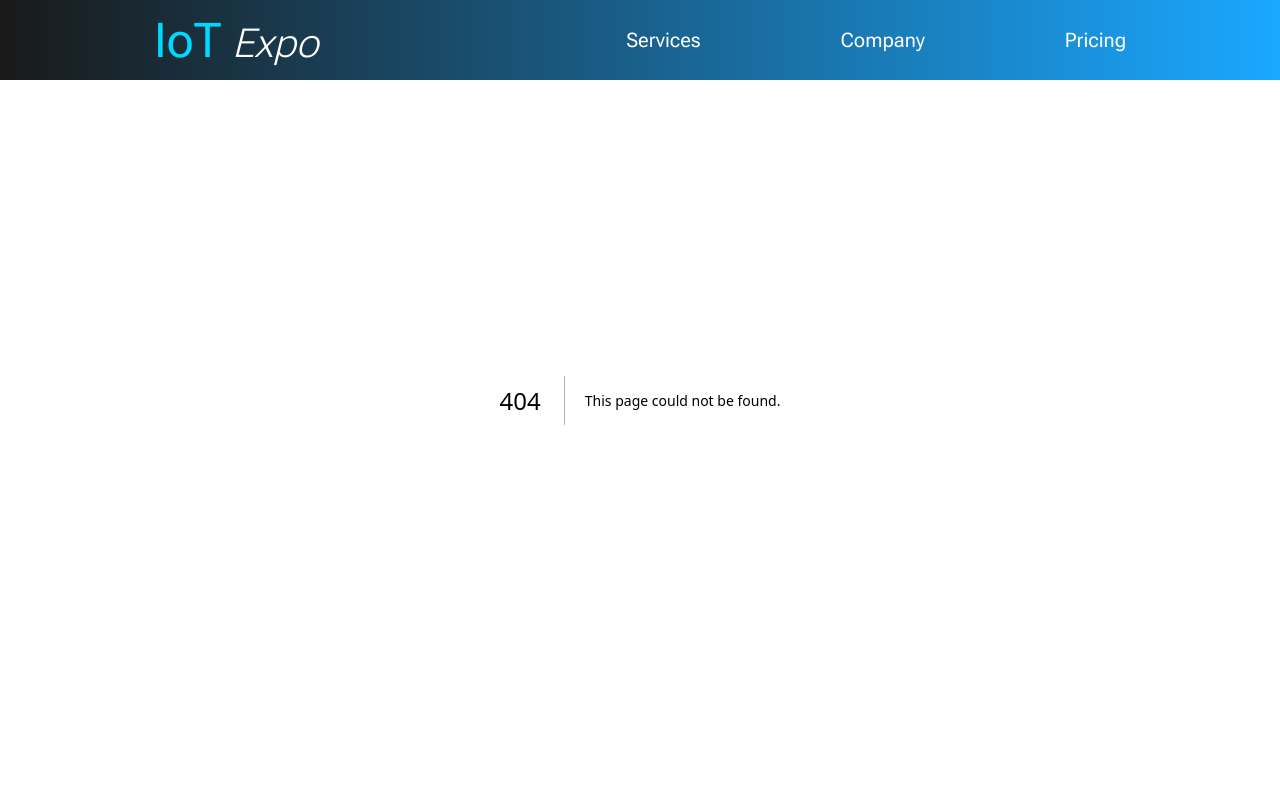
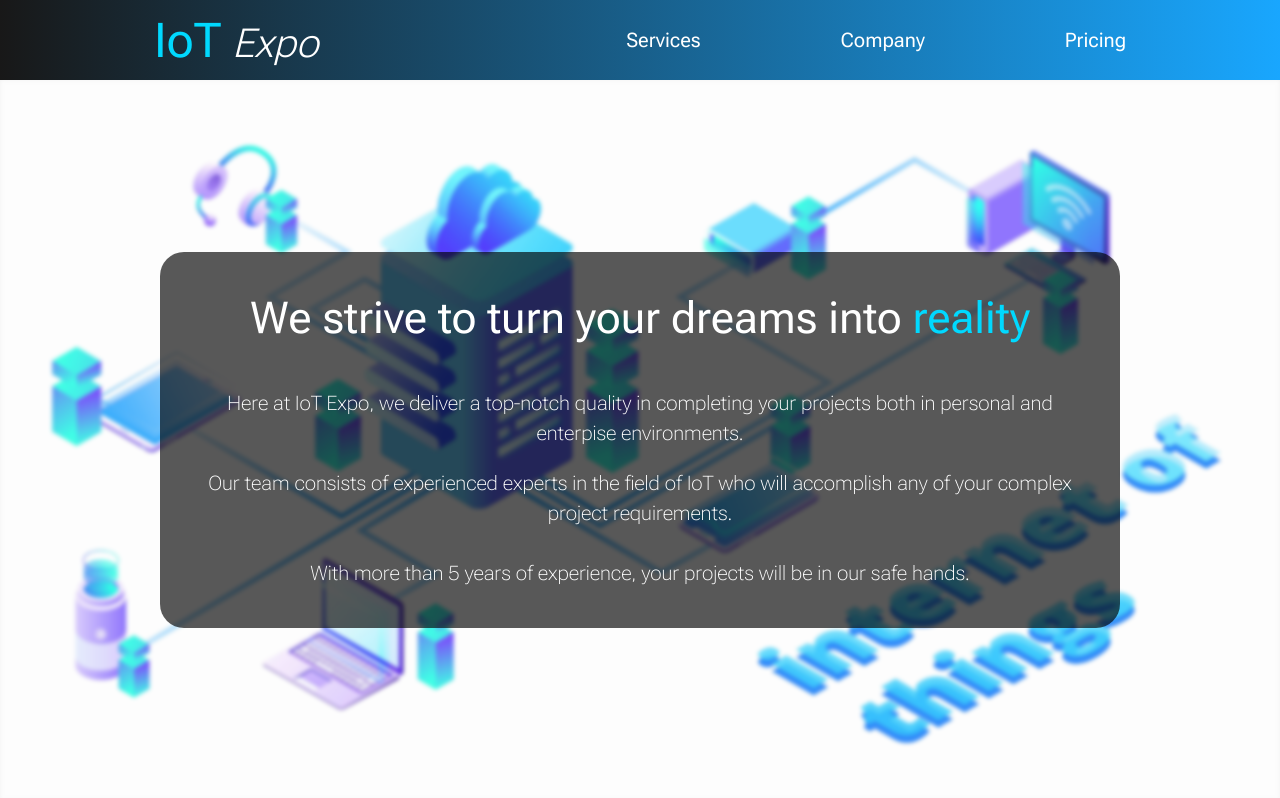
Before and after one commit to n-ii-ma/iot-expo, a Next.js app: page /about-us in a window 1280 px wide. Before the commit this address had no page. Shown: the top 798 px of the page. Built offline with nearby package versions, Linux system fonts and the light colour scheme.

Commit message:
Add About Us page with its styles and assets

```diff
--- /dev/null
+++ b/src/pages/about-us/index.jsx
@@ -0,0 +1,28 @@
+import Image from "next/image";
+
+import aboutUsStyles from "@/styles/AboutUs.module.css";
+
+const AboutUs = () => (
+  <section className={aboutUsStyles.container}>
+    <Image src="/about_us.jpg" fill alt="Smart devices network web" />
+    <article>
+      <h1>
+        We strive to turn your dreams into <span>reality</span>
+      </h1>
+      <p>
+        Here at <span>IoT</span> Expo, we deliver a top-notch quality in
+        completing your projects both in personal and enterpise environments.
+        <br />
+        <p style={{ marginTop: "1em" }}>
+          Our team consists of experienced experts in the field of IoT who will
+          accomplish any of your complex project requirements.
+        </p>
+        <br />
+        With more than 5 years of experience, your projects will be in our safe
+        hands.
+      </p>
+    </article>
+  </section>
+);
+
+export default AboutUs;
--- /dev/null
+++ b/src/styles/AboutUs.module.css
@@ -0,0 +1,54 @@
+.container {
+  width: 100%;
+  height: 90vh;
+  display: flex;
+  flex-direction: column;
+  justify-content: center;
+  align-items: center;
+  position: relative;
+  margin-top: 10vh;
+}
+
+.container img {
+  object-fit: cover;
+  filter: opacity(0.8) blur(2px);
+}
+
+.container article {
+  width: 75%;
+  position: absolute;
+  background-color: rgba(0, 0, 0, 0.65);
+  padding: 2.5em;
+  border-radius: 1.5em;
+  text-align: center;
+}
+
+.container article h1 {
+  font-weight: 400;
+  font-size: 2.75rem;
+  color: var(--primary-color);
+  margin-bottom: 1em;
+}
+
+.container article h1 span {
+  color: var(--secondary-color);
+}
+
+.container article p {
+  font-weight: 100;
+  font-size: 1.25rem;
+  color: var(--primary-color);
+  line-height: 1.5em;
+}
+
+/* Mobile */
+@media (max-width: 700px) {
+}
+
+/* Landscape Mobile */
+@media (max-width: 700px) and (orientation: landscape) {
+}
+
+/* Tablet and Smaller Desktop */
+@media (min-width: 701px) and (max-width: 1120px) {
+}
```
Also changed, not shown: public/about_us.jpg (added), public/about_us.svg (deleted).
